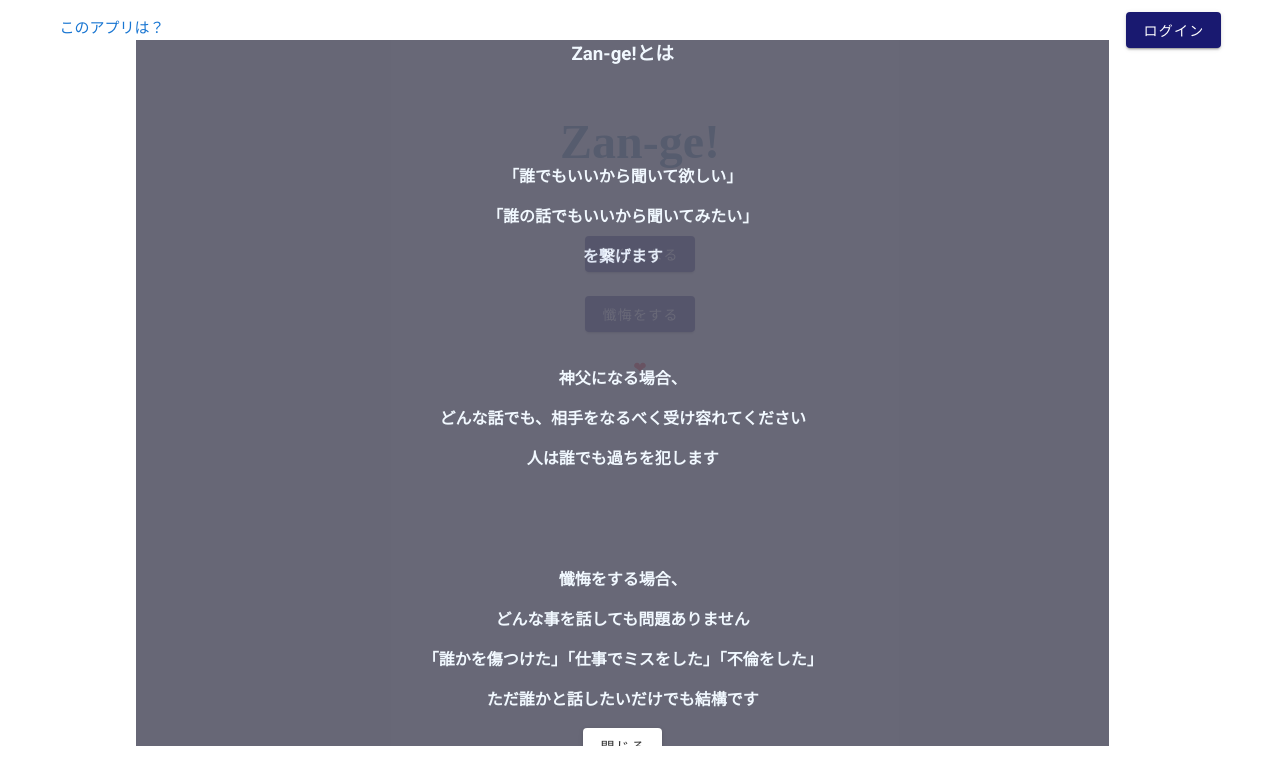
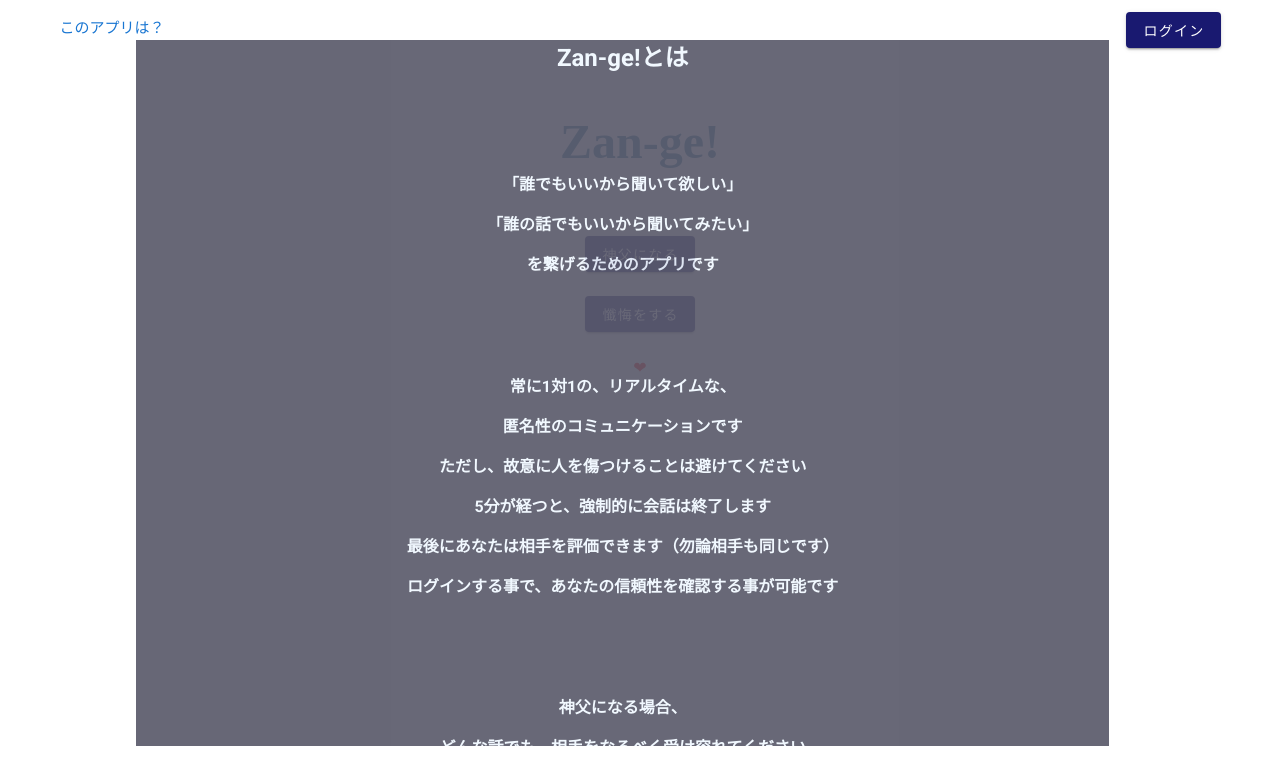
Before and after one commit to Kuroneko-mayuge/public_zanngeapp, a Vue app: page / in a window 1280 px wide. Both pictures are taken after a click on the link "このアプリは？". Shown: the top 784 px of the page. Built offline with nearby package versions, Linux system fonts and the light colour scheme; no server answers.

Commit message:
説明を追加修正

```diff
--- a/src/components/Description.vue
+++ b/src/components/Description.vue
@@ -2,11 +2,19 @@
   <div>
     <a @click="viewDescription" class="des_title">このアプリは？</a>
     <div class="des_container" v-if="des_view">
-      <h3>Zan-ge!とは</h3>
+      <h2>Zan-ge!とは</h2>
       <h4 class="first-des">
         <p>「誰でもいいから聞いて欲しい」</p>
         <p>「誰の話でもいいから聞いてみたい」</p>
-        <p>を繋げます</p>
+        <p>を繋げるためのアプリです</p>
+      </h4>
+      <h4 class="first-des">
+        <p>常に1対1の、リアルタイムな、</p>
+        <p>匿名性のコミュニケーションです</p>
+        <p>ただし、故意に人を傷つけることは避けてください</p>
+        <p>5分が経つと、強制的に会話は終了します</p>
+        <p>最後にあなたは相手を評価できます（勿論相手も同じです）</p>
+        <p>ログインする事で、あなたの信頼性を確認する事が可能です</p>
       </h4>
       <h4 class="first-des">
         <p>神父になる場合、</p>
@@ -16,7 +24,7 @@
       <h4 class="first-des">
         <p>懺悔をする場合、</p>
         <p>どんな事を話しても問題ありません</p>
-        <p>「誰かを傷つけた」「仕事でミスをした」「不倫をした」</p>
+        <p>「嘘をついてしまった」「仕事でミスをした」「浮気をした」</p>
         <p>ただ誰かと話したいだけでも結構です</p>
       </h4>
       <div>
--- a/src/components/HomePage.vue
+++ b/src/components/HomePage.vue
@@ -63,7 +63,7 @@ export default {
       const roomid = Math.random().toString(34).substring(4);
       //終了時刻を設定
       let targetTime = new Date();
-      targetTime.setMinutes(targetTime.getMinutes() + 0.5); //1分後に終了
+      targetTime.setMinutes(targetTime.getMinutes() + 1); //1分後に終了
       targetTime = common.getStringFromDate(targetTime); //firestoreに文字列で日付を登録する
 
       //firestoreにチャットルームを登録
--- a/src/views/Chatroom.vue
+++ b/src/views/Chatroom.vue
@@ -11,7 +11,7 @@
     <Review v-if="diffTime < 0" class="review_box"></Review>
 
     <!-- コメント送信部分 -->
-    <div class="input_container">
+    <div class="input_container" v-if="diffTime > 0">
       <form action="" @submit.prevent="doSend">
         <textarea
           v-model="input"
@@ -52,6 +52,7 @@ export default {
         this.input = "";
       }
     },
+    //終了時刻と現在時刻の比較
     checkTime(){
       const nowTime = new Date().getTime();
       this.diffTime = this.reviewTime - nowTime;
```
Also changed, not shown: 未実装機能や課題点について.txt.
